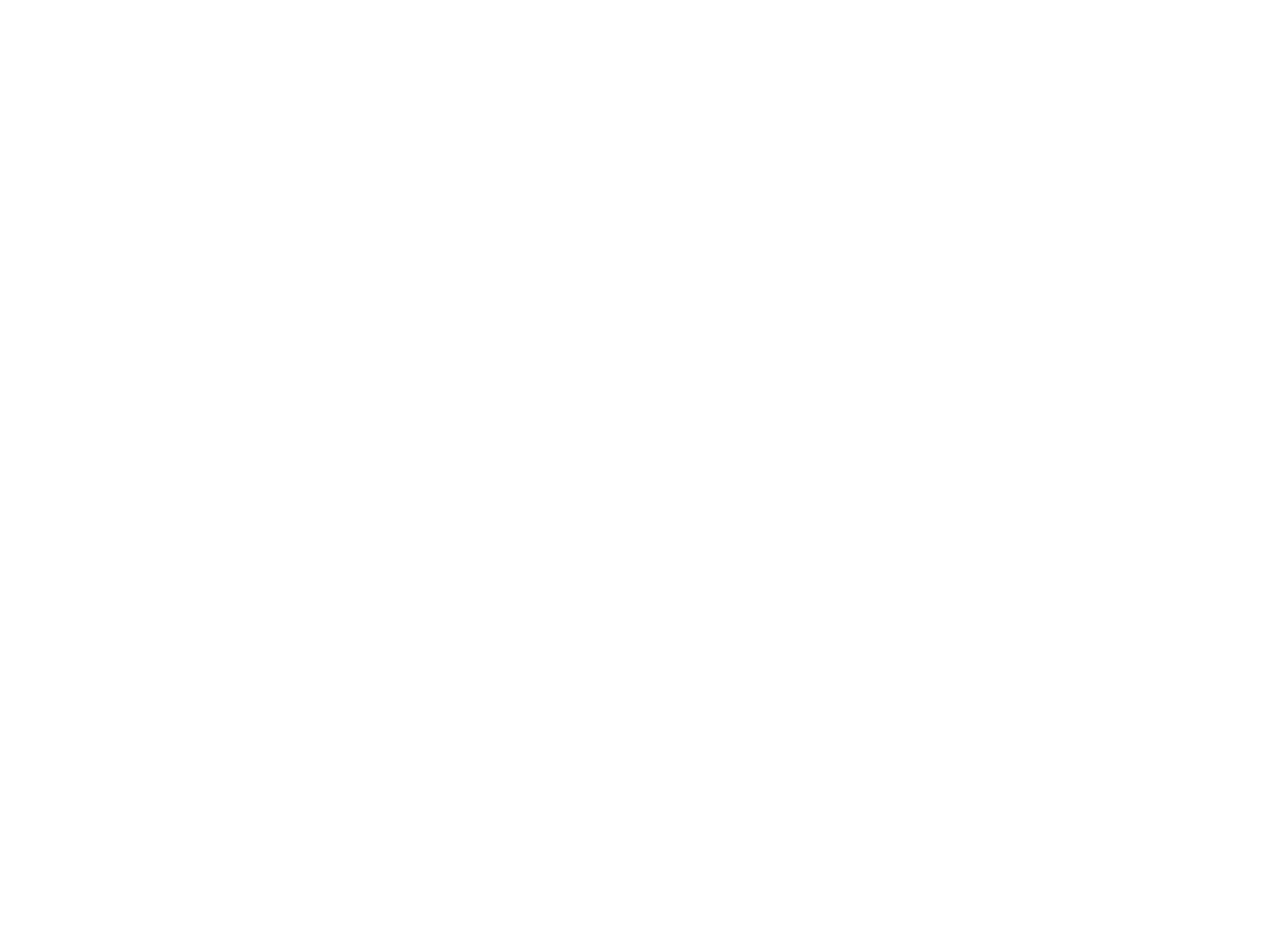
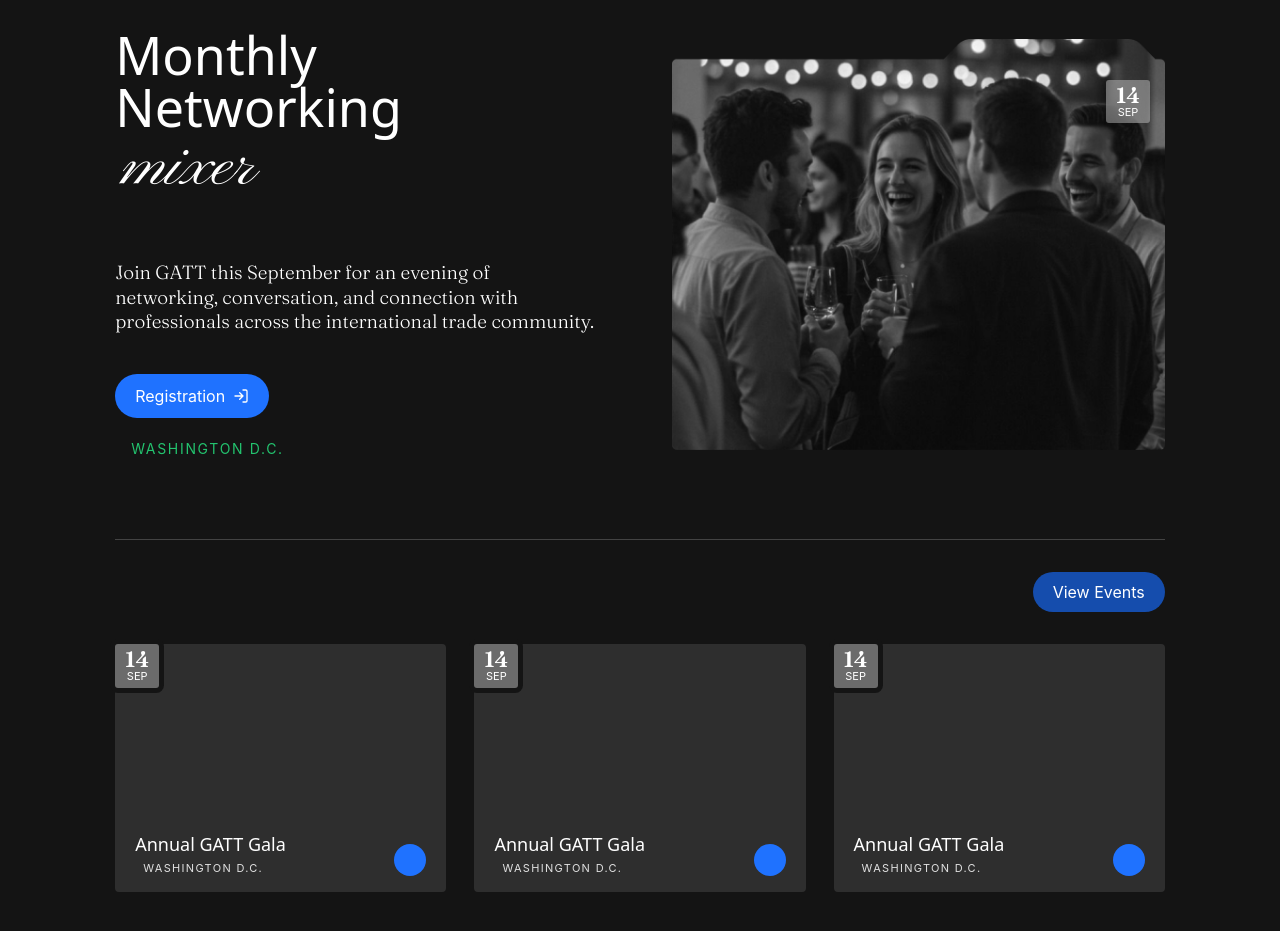
Before and after one commit to GATT-DC/GATT-DC-Frontend, a Next.js app: page / in a window 1280 px wide. Shown: the part 7900-8831 px from the top of the page. Before the commit the page ends 7801 px from the top, so only its background shows below. Built offline with nearby package versions, Linux system fonts and the light colour scheme.

Commit message:
feat: agrega seccion monthly networking con proximos eventos
Co-Authored-By: Claude Opus 5.5 <noreply@anthropic.com>

```diff
--- a/src/app/page.tsx
+++ b/src/app/page.tsx
@@ -5,6 +5,7 @@ import Description from "@/components/sections/Description";
 import DiscoverGatt from "@/components/sections/DiscoverGatt";
 import Hero from "@/components/sections/Hero";
 import History from "@/components/sections/History";
+import MonthlyNetworking from "@/components/sections/MonthlyNetworking";
 import WhereItAllBegan from "@/components/sections/WhereItAllBegan";
 
 const SECTION_COUNT = 2;
@@ -28,6 +29,7 @@ export default function Home() {
       <WhereItAllBegan />
       <DiscoverGatt />
       <Comments />
+      <MonthlyNetworking />
     </main>
   );
 }
--- /dev/null
+++ b/src/components/sections/MonthlyNetworking.tsx
@@ -0,0 +1,172 @@
+import fs from "node:fs";
+import path from "node:path";
+import Image from "next/image";
+import PhotoPlaceholder from "@/components/layout/PhotoPlaceholder";
+
+const IMAGE_DIR = "images/landing/monthly-networking";
+
+// Usa la primera imagen que haya en la carpeta del evento; mientras no exista
+// se muestra un placeholder.
+function findMainImage() {
+  try {
+    const file = fs
+      .readdirSync(path.join(process.cwd(), "public", IMAGE_DIR))
+      .find((name) => /\.(png|jpe?g|webp|avif)$/i.test(name));
+    return file ? `/${IMAGE_DIR}/${file}` : null;
+  } catch {
+    return null;
+  }
+}
+
+// Eventos de muestra hasta tener los reales.
+const UPCOMING_EVENTS = [
+  { id: "gala-1", title: "Annual GATT Gala", location: "WASHINGTON D.C.", day: "14", month: "SEP" },
+  { id: "gala-2", title: "Annual GATT Gala", location: "WASHINGTON D.C.", day: "14", month: "SEP" },
+  { id: "gala-3", title: "Annual GATT Gala", location: "WASHINGTON D.C.", day: "14", month: "SEP" },
+];
+
+// Solapa de carpeta en el borde superior derecho de la foto: la foto sigue
+// dentro de la solapa.
+const FOLDER_CLIP =
+  "polygon(0 22px, 56% 22px, calc(56% + 22px) 0, calc(97% - 22px) 0, 97% 22px, 100% 22px, 100% 100%, 0 100%)";
+
+function DateBadge({
+  day,
+  month,
+  className = "",
+}: {
+  day: string;
+  month: string;
+  className?: string;
+}) {
+  return (
+    <div
+      className={`flex w-11 flex-col items-center rounded-[3px] py-1 text-white ${className}`}
+    >
+      <span className="font-serif text-[22px] font-semibold leading-none">
+        {day}
+      </span>
+      <span className="font-ui text-[11px] leading-tight">{month}</span>
+    </div>
+  );
+}
+
+export default function MonthlyNetworking() {
+  const mainImage = findMainImage();
+
+  return (
+    <section
+      id="monthly-networking"
+      className="relative bg-fondo px-6 py-24 sm:px-10 lg:px-[9%] lg:py-32"
+    >
+      <div className="grid items-center gap-12 lg:grid-cols-2 lg:gap-16">
+        <div>
+          <h2 className="font-heading text-[40px] font-normal leading-none text-white lg:text-[52px]">
+            Monthly Networking
+            <span className="font-script block pl-1 text-[1.3em] leading-[1.05]">
+              mixer
+            </span>
+          </h2>
+          <p className="mt-10 max-w-[480px] font-serif text-[17px] font-light leading-[1.3] text-white lg:mt-14 lg:text-[19px]">
+            Join GATT this September for an evening of networking,
+            conversation, and connection with professionals across the
+            international trade community.
+          </p>
+          <div className="mt-10 flex flex-col items-start gap-5">
+            <a
+              href="#registration"
+              className="flex items-center gap-2 rounded-full bg-primario px-5 py-2.5 font-ui text-[16px] text-white transition-colors hover:bg-primario-hover"
+            >
+              Registration
+              <svg
+                xmlns="http://www.w3.org/2000/svg"
+                viewBox="0 0 24 24"
+                fill="none"
+                stroke="currentColor"
+                strokeWidth={2}
+                strokeLinecap="round"
+                strokeLinejoin="round"
+                className="h-4 w-4"
+                aria-hidden="true"
+              >
+                <path d="M15 3h4a2 2 0 0 1 2 2v14a2 2 0 0 1-2 2h-4M10 17l5-5-5-5M15 12H3" />
+              </svg>
+            </a>
+            <span className="pl-4 font-ui text-[14px] tracking-[0.12em] text-verde">
+              WASHINGTON D.C.
+            </span>
+          </div>
+        </div>
+
+        {/* La foto final ya viene recortada con la solapa (PNG con
+            transparencia), asi que se muestra completa; el placeholder
+            dibuja la solapa con clip-path. */}
+        <div
+          className={`relative w-full ${mainImage ? "aspect-[524/437]" : "aspect-[5/4] overflow-hidden"}`}
+          style={mainImage ? undefined : { clipPath: FOLDER_CLIP }}
+        >
+          {mainImage ? (
+            <Image
+              src={mainImage}
+              alt="Members laughing and talking at a GATT networking mixer"
+              fill
+              sizes="(min-width: 1024px) 41vw, 100vw"
+              className="object-contain"
+            />
+          ) : (
+            <PhotoPlaceholder
+              label="Foto: Monthly Networking mixer"
+              className="h-full w-full"
+            />
+          )}
+          <DateBadge
+            day="14"
+            month="SEP"
+            className="absolute right-[3%] top-[10%] bg-white/35 backdrop-blur-sm"
+          />
+        </div>
+      </div>
+
+      <hr className="mt-16 border-white/20 lg:mt-20" />
+
+      <div className="mt-8 flex justify-end">
+        <a
+          href="#events"
+          className="rounded-full bg-primario-hover px-5 py-2 font-ui text-[16px] text-white transition-colors hover:bg-primario"
+        >
+          View Events
+        </a>
+      </div>
+
+      <ul className="mt-8 grid gap-6 sm:grid-cols-2 lg:grid-cols-3 lg:gap-7">
+        {UPCOMING_EVENTS.map((event) => (
+          <li
+            key={event.id}
+            className="relative aspect-[4/3] rounded-[4px] bg-[#2e2e2e]"
+          >
+            {/* Fecha en una esquina recortada de la tarjeta. */}
+            <DateBadge
+              day={event.day}
+              month={event.month}
+              className="absolute left-0 top-0 bg-[#6b6b6b] shadow-[0_0_0_5px_var(--color-fondo)]"
+            />
+            <div className="absolute inset-x-0 bottom-0 flex items-end justify-between px-5 pb-4">
+              <div>
+                <span className="block font-heading text-[18px] leading-tight text-white">
+                  {event.title}
+                </span>
+                <span className="mt-1 block pl-2 font-ui text-[11px] tracking-[0.12em] text-white/85">
+                  {event.location}
+                </span>
+              </div>
+              <span
+                aria-hidden="true"
+                className="h-8 w-8 rounded-full bg-primario"
+              />
+            </div>
+          </li>
+        ))}
+      </ul>
+    </section>
+  );
+}
```
Also changed, not shown: public/images/landing/monthly-networking/Maskgroup.png (added), 1 other file (tests, documents, lock files or other folders).
